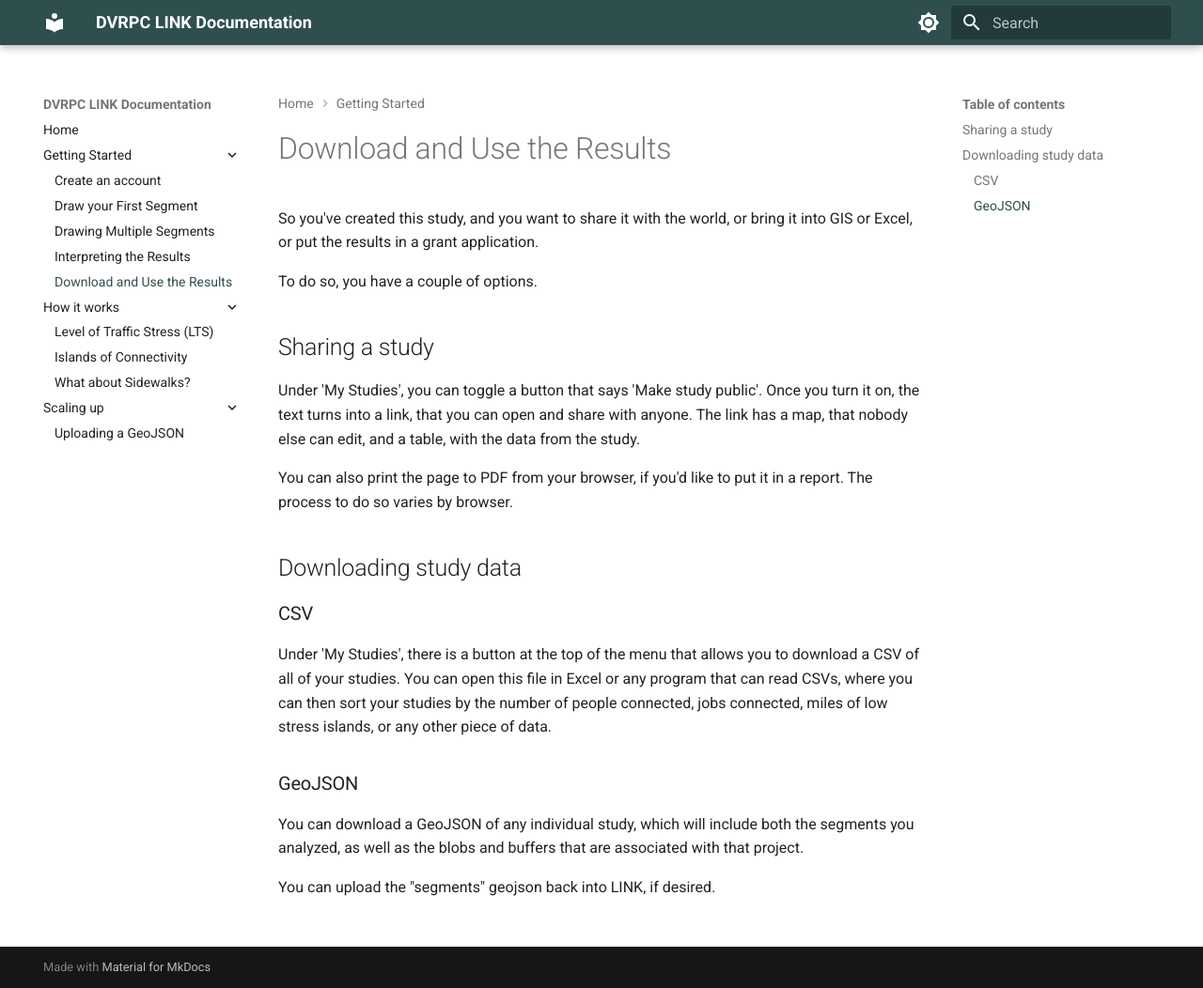
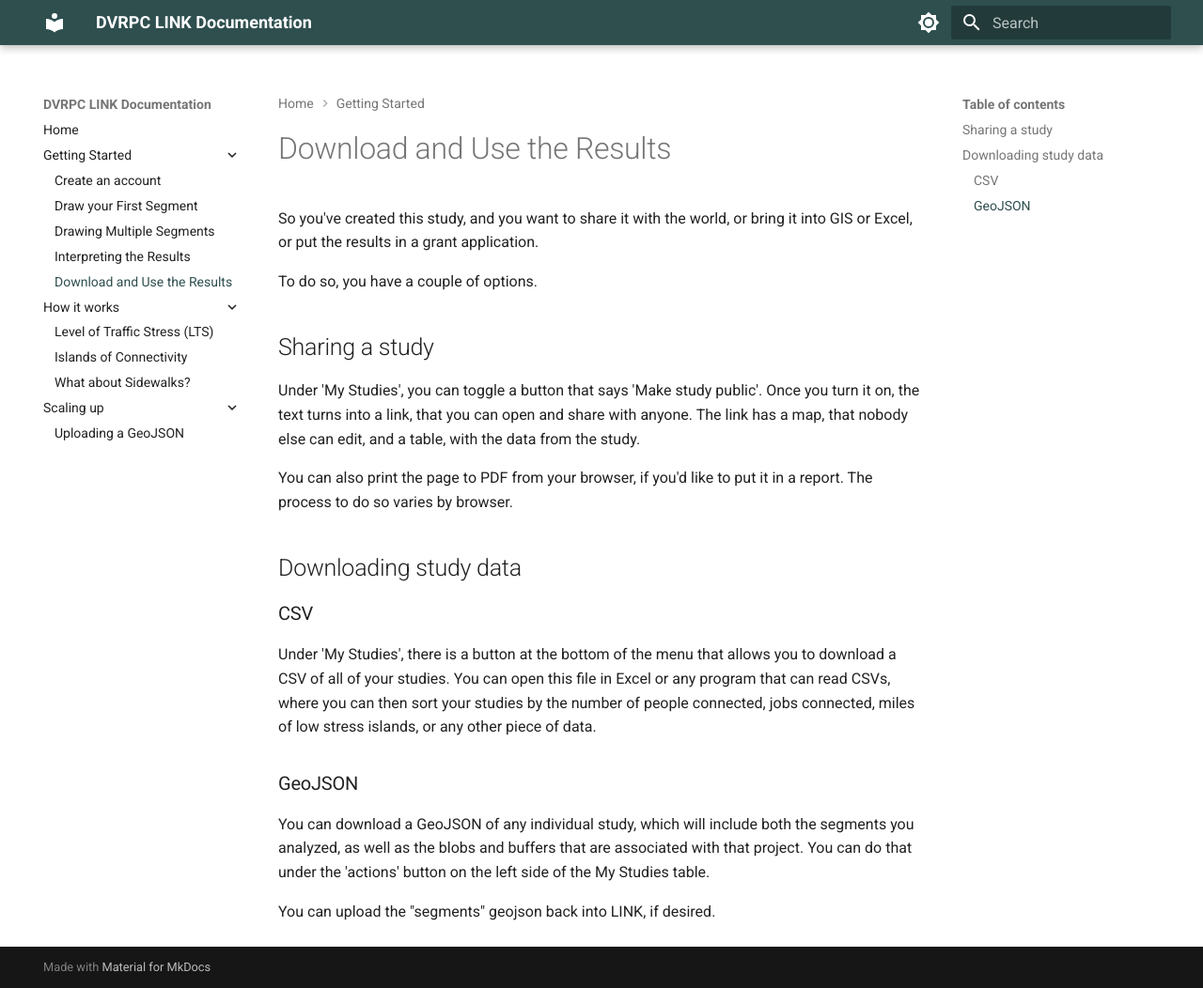
Before and after one commit to dvrpc/link-docs, an MkDocs documentation site: the page built from docs/getting-started/download-and-use.md, in a window 1280 px wide and 1052 px high. Shown: the whole window at 94% size. Built offline with MkDocs 1.6.1 and Material for MkDocs 9.7.7, drawn with Linux system fonts in a browser that asks for light colours.

Commit message:
update docs

```diff
--- a/docs/getting-started/download-and-use.md
+++ b/docs/getting-started/download-and-use.md
@@ -10,12 +10,12 @@ You can also print the page to PDF from your browser, if you'd like to put it in
 
 ## Downloading study data
 ### CSV
-Under 'My Studies', there is a button at the top of the menu that allows you to download a CSV of all of your studies.
+Under 'My Studies', there is a button at the bottom of the menu that allows you to download a CSV of all of your studies.
 You can open this file in Excel or any program that can read CSVs, where you can then sort your studies by the number of people connected,
 jobs connected, miles of low stress islands, or any other piece of data.
 
 ### GeoJSON
 You can download a GeoJSON of any individual study, which will include both the segments you analyzed, as well as the blobs and buffers that are associated with
-that project.
+that project. You can do that under the 'actions' button on the left side of the My Studies table.
 
 You can upload the "segments" geojson back into LINK, if desired.
```
Also changed, not shown: docs/getting-started/draw-first-seg.md (+1 -1 lines).
